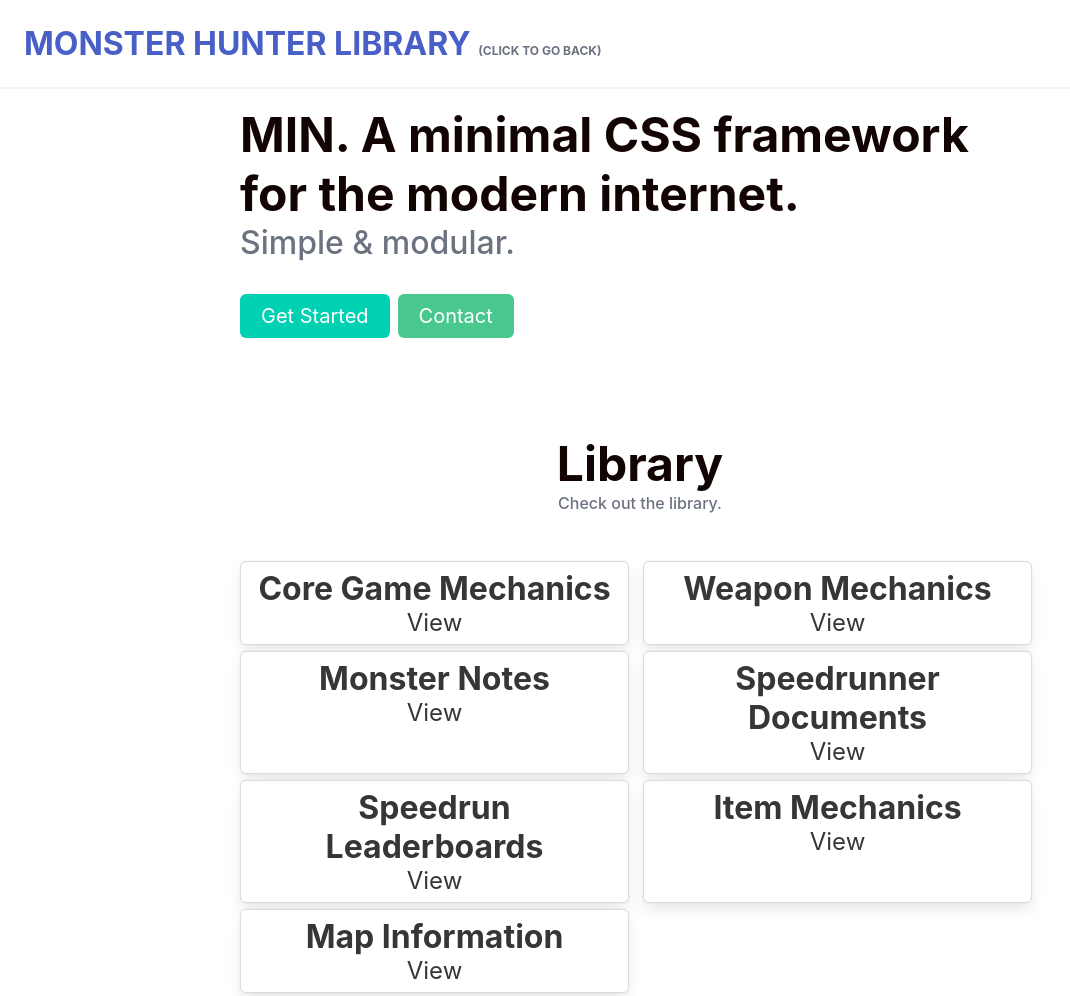
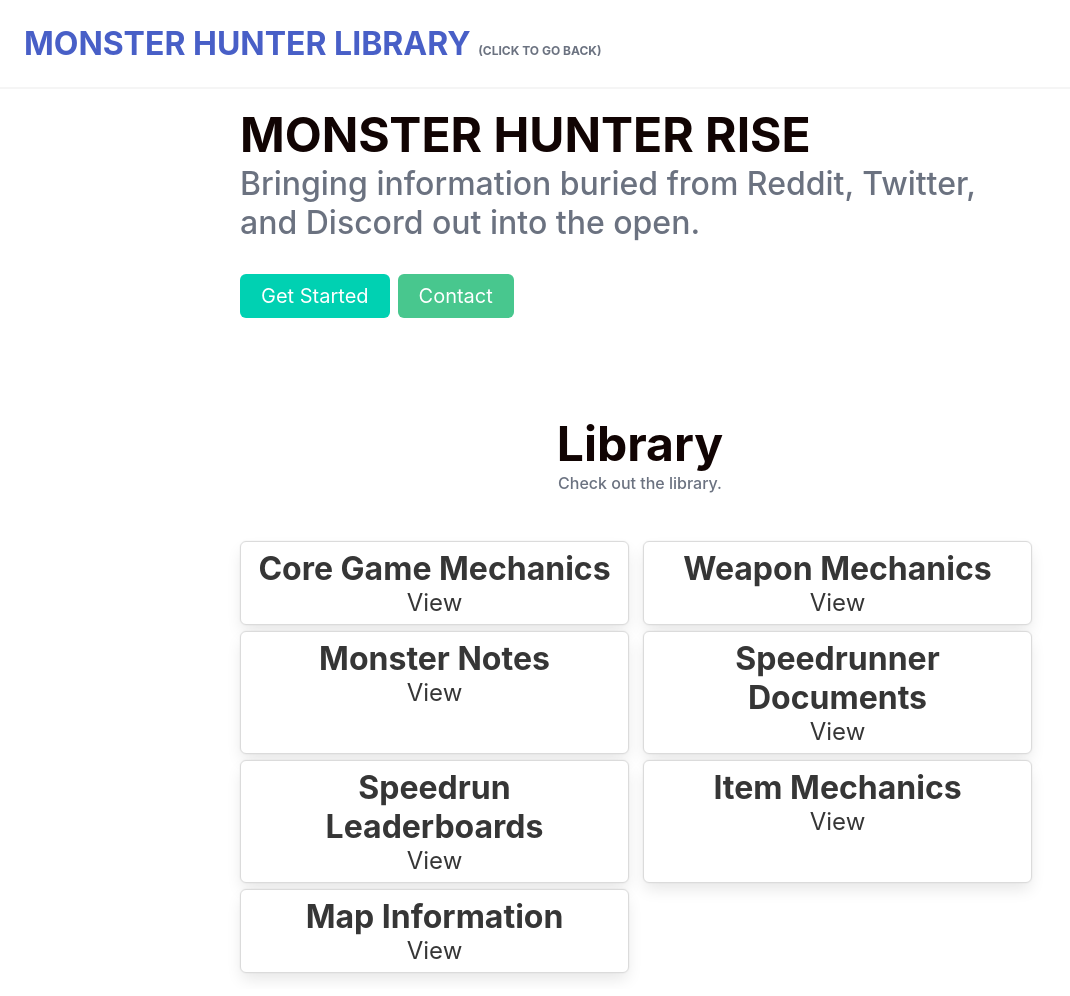
Before and after one commit to TalonLumini/mhlibrary, a website: page docs/index.html in a window 1280 px wide. Shown: the top 996 px of the page, without its empty margins (0-1070 px from the left). Drawn offline with Linux system fonts and the light colour scheme.

Commit message:
Fix format

```diff
--- a/docs/index.html
+++ b/docs/index.html
@@ -28,8 +28,8 @@
             <div class="flex text-gray-900 items-center justify-center p-md">
                 <div class="text-left max-w-md">
                     <div class="pb-md">
-    <h1 class="is-size-1">MIN. A minimal CSS framework for the modern internet.</h1>
-    <p class="is-size-3 font-medium text-gray-500">Simple & modular.</p>
+    <h1 class="is-size-1">MONSTER HUNTER RISE</h1>
+    <p class="is-size-3 font-medium text-gray-500">Bringing information buried from Reddit, Twitter, and Discord out into the open.</p>
     <div class="buttons flex-wrap is-md max-w-sm mt-lg">
         <a class="button is-size-5 is-main rounded-md mr-sm" href="./library/index.html">Get Started</a>
         <a class="button is-size-5 is-success rounded-md mr-sm" href="./contact/index.html">Contact</a>
```
